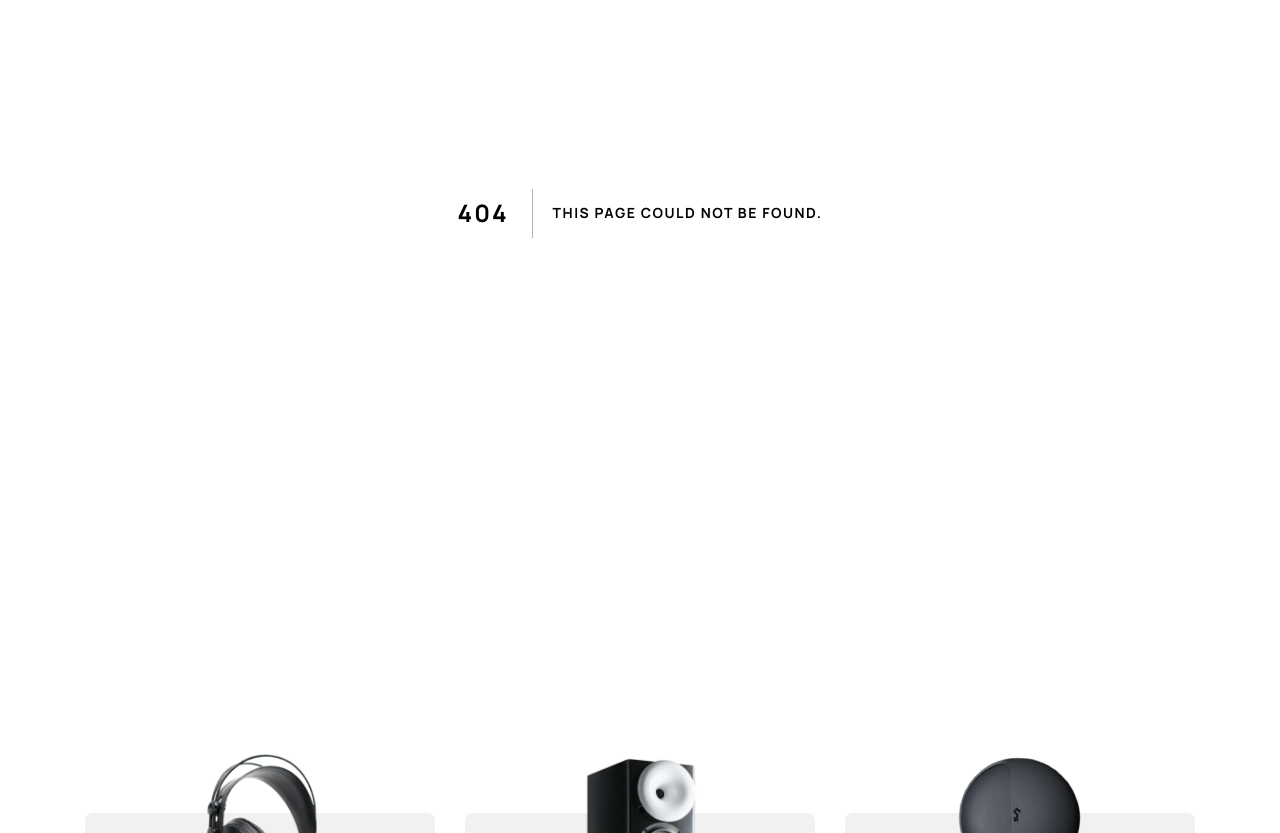
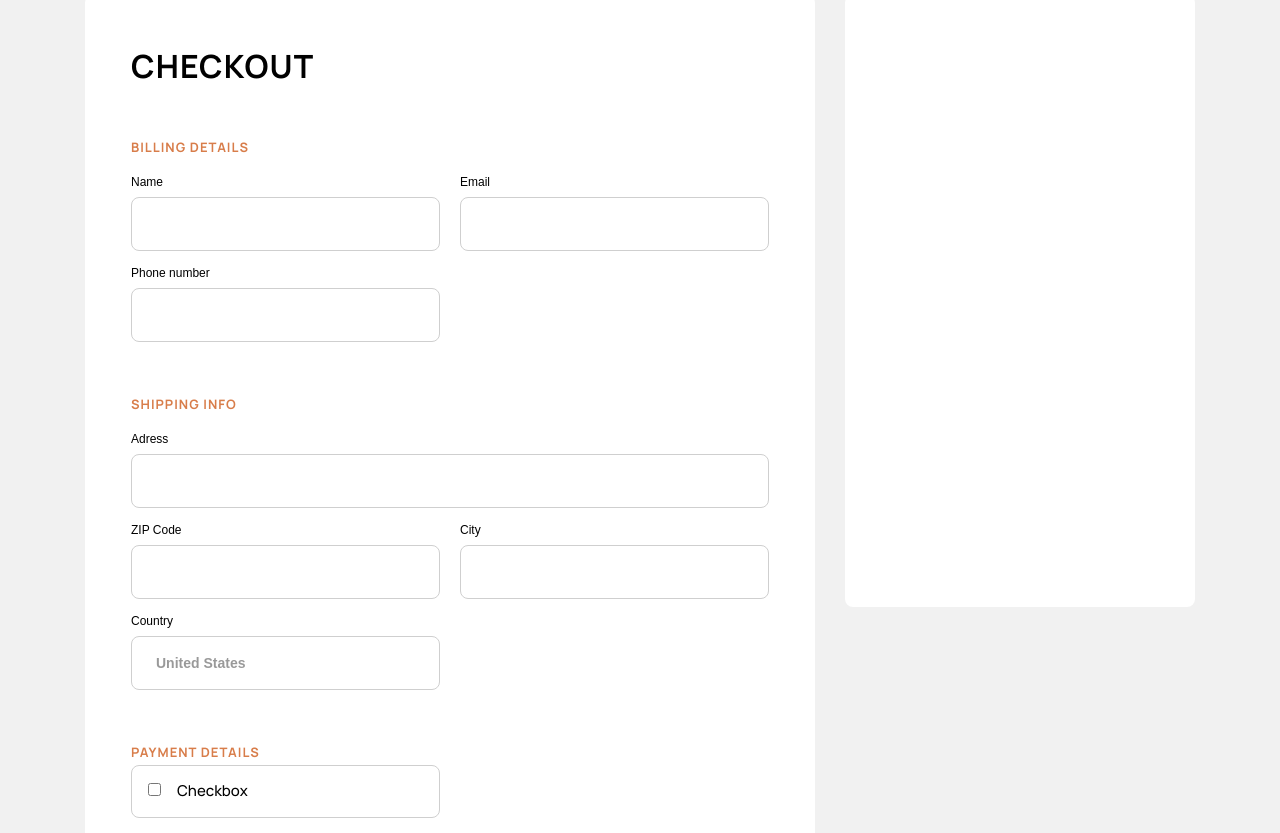
Before and after one commit to ElieB77/audiophile, a Next.js app: page /checkout in a window 1280 px wide. Before the commit this address had no page. Shown: the part 187-1020 px from the top of the page. Built offline with nearby package versions, Linux system fonts and the light colour scheme.

Commit message:
add checkout page

```diff
--- a/components/Footer/index.tsx
+++ b/components/Footer/index.tsx
@@ -23,9 +23,9 @@ const footerSocials = [
 ];
 
 const Footer = ({ textContent, imageSrc, copyrightContent }: Props) => {
-  const router = useRouter();
   return (
     <div className={styles.__footer}>
+      {/* <div className="container"> */}
       <div className={styles.__left_block}>
         <Image src={imageSrc} alt="Logo" width={143} height={25} />
         <p>{textContent}</p>
@@ -56,6 +56,7 @@ const Footer = ({ textContent, imageSrc, copyrightContent }: Props) => {
         </div>
       </div>
     </div>
+    // </div>
   );
 };
 
--- a/components/Footer/styles.module.scss
+++ b/components/Footer/styles.module.scss
@@ -4,7 +4,6 @@
   justify-content: space-between;
   color: var(--lightest-color);
   padding: 75px 165px 48px 165px;
-  margin-top: 200px;
   width: 100%;
 
   .__left_block {
--- /dev/null
+++ b/components/Input/index.tsx
@@ -0,0 +1,37 @@
+import styles from "./styles.module.scss";
+
+interface Props {
+  name?: string;
+  placeholder?: string;
+  isFullWidth?: boolean;
+  label?: string;
+  isCheckbox?: boolean;
+}
+
+const Input = ({
+  name,
+  placeholder,
+  isFullWidth,
+  label,
+  isCheckbox,
+}: Props) => {
+  return isCheckbox ? (
+    <div className={styles.__checkbox}>
+      <label>
+        <input type="checkbox" name="hello" id="hello" />
+        Checkbox
+      </label>
+    </div>
+  ) : (
+    <div
+      className={`${styles.__input} ${
+        isFullWidth ? styles.__full_width : null
+      }`}
+    >
+      <label htmlFor={name}>{label}</label>
+      <input id={name} name={name} type="text" placeholder={placeholder} />
+    </div>
+  );
+};
+
+export default Input;
--- /dev/null
+++ b/components/Input/styles.module.scss
@@ -0,0 +1,45 @@
+.__input {
+  display: inline-flex;
+  flex-direction: column;
+  width: 309px;
+  & label {
+    margin-bottom: 2px;
+    font-size: 12px;
+    font-family: "Manrope", sans-serif;
+  }
+  & input {
+    border-radius: 8px;
+    border: 1px solid #cfcfcf;
+    padding: 18px 0 18px 24px;
+    font-size: 14px;
+    width: 100%;
+    font-size: 14px;
+    outline-color: var(--brightest-color);
+    font-weight: 700;
+    font-family: "Manrope", sans-serif;
+
+    &::placeholder {
+      color: rgba(0, 0, 0, 0.4);
+    }
+  }
+}
+
+.__checkbox {
+  border: 1px solid #cfcfcf;
+  width: 309px;
+  border-radius: 8px;
+  padding: 13px 0;
+  cursor: pointer;
+  & label {
+    width: 100%;
+    cursor: pointer;
+  }
+  & input {
+    margin: 0 16px;
+  }
+}
+
+.__full_width {
+  //   width: 100% !important;
+  width: 100%;
+}
--- a/components/TextWithImage/styles.module.scss
+++ b/components/TextWithImage/styles.module.scss
@@ -1,7 +1,7 @@
 .__text_with_image {
   display: flex;
   align-items: center;
-  margin-top: 200px;
+  margin: 160px 0;
   .__text {
     width: 445px;
     margin-right: 125px;
--- a/pages/_app.tsx
+++ b/pages/_app.tsx
@@ -44,7 +44,9 @@ export default function App({ Component, pageProps }: AppProps) {
   }, [router.pathname]);
 
   const navbarColor =
-    router.pathname === "/product/[id]" ? "__dark_navbar" : undefined;
+    router.pathname === "/product/[id]" || router.pathname === "/checkout"
+      ? "__dark_navbar"
+      : undefined;
 
   return (
     <>
@@ -52,7 +54,7 @@ export default function App({ Component, pageProps }: AppProps) {
 
       <Component {...pageProps} />
       <div className="container">
-        {router.pathname !== "/" && (
+        {router.pathname !== "/" && router.pathname !== "/checkout" && (
           <div className="__card_categories">
             {cardCategoryData.map((card: any, index: number) => {
               return (
@@ -68,7 +70,7 @@ export default function App({ Component, pageProps }: AppProps) {
             })}
           </div>
         )}
-        <TextWithImage />
+        {router.pathname !== "/checkout" && <TextWithImage />}
       </div>
       <Footer
         textContent="Audiophile is an all in one stop to fulfill your audio needs. We're a small team of music lovers and sound specialists who are devoted to helping you get the most out of personal audio. Come and visit our demo facility - we’re open 7 days a week."
--- /dev/null
+++ b/pages/checkout/index.tsx
@@ -0,0 +1,43 @@
+import Input from "../../components/Input";
+import styles from "../../styles/pages/checkout.module.scss";
+
+const Checkout = () => {
+  return (
+    <div className={styles.__checkout}>
+      <div className={`container ${styles.__container}`}>
+        <button>GO BACK</button>
+        <div className={styles.__wrapper}>
+          <div className={styles.__form}>
+            <h3>checkout</h3>
+            <div className={styles.__billing_details}>
+              <p className="sub_title">billing details</p>
+              <div className={styles.__input_group}>
+                <Input label="Name" />
+                <Input label="Email" />
+              </div>
+              <Input label="Phone number" />
+            </div>
+            <div className={styles.__shipping_info}>
+              <p className="sub_title">shipping info</p>
+              <Input label="Adress" isFullWidth />
+              <div className={styles.__input_group}>
+                <Input label="ZIP Code" />
+                <Input label="City" />
+              </div>
+              <Input label="Country" placeholder="United States" />
+            </div>
+            <div className={styles.__payment_details}>
+              <p className="sub_title">payment details</p>
+              <div className={styles.__input_group}>
+                <Input label="Payment method" isCheckbox />
+              </div>
+            </div>
+          </div>
+          <div className={styles.__summary}></div>
+        </div>
+      </div>
+    </div>
+  );
+};
+
+export default Checkout;
--- /dev/null
+++ b/styles/pages/checkout.module.scss
@@ -0,0 +1,43 @@
+.__checkout {
+  background-color: var(--light-color);
+
+  & button {
+    margin-top: 160px;
+  }
+
+  .__wrapper {
+    display: flex;
+    justify-content: space-between;
+    padding-bottom: 160px;
+    .__form {
+      width: 730px;
+      //   height: 1126px;
+      background-color: var(--lightest-color);
+      padding: 54px 46px 46px 46px;
+      border-radius: 8px;
+      & p {
+        text-transform: uppercase;
+        color: var(--brightest-color);
+      }
+      .__billing_details,
+      .__shipping_info,
+      .__payment_details {
+        margin-top: 50px;
+        & label {
+          margin-top: 10px;
+        }
+      }
+    }
+    .__summary {
+      width: 350px;
+      height: 612px;
+      background-color: var(--lightest-color);
+      border-radius: 8px;
+    }
+  }
+}
+
+.__input_group {
+  display: flex;
+  justify-content: space-between;
+}
```
